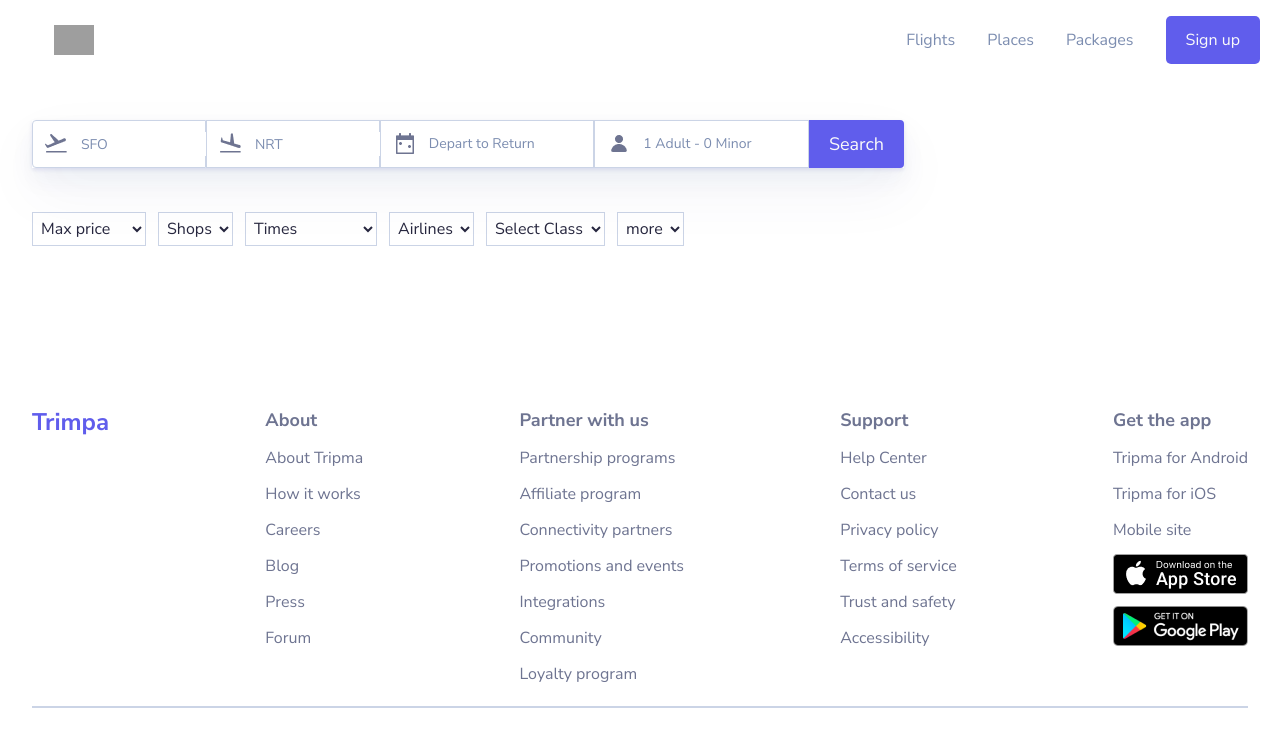
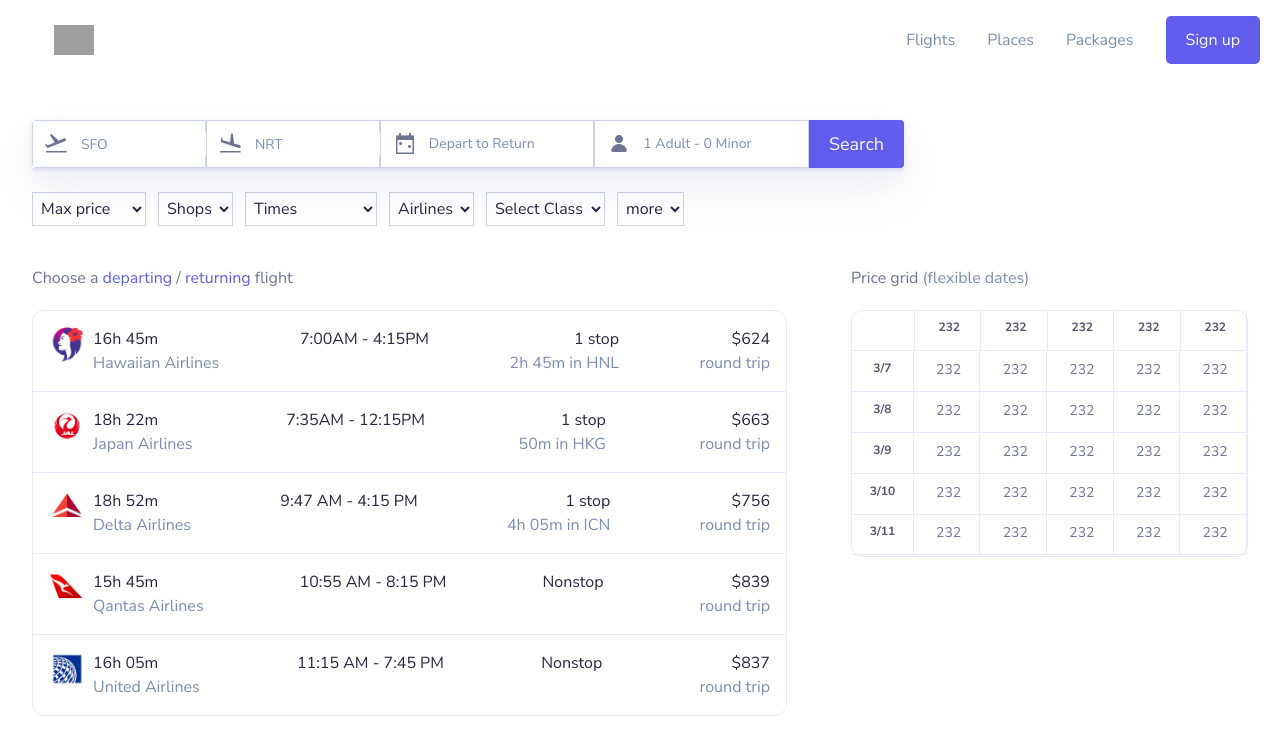
Before and after one commit to PrtHub/Tripma, a React (Vite) app: page /explore in a window 1280 px wide. Shown: the top 734 px of the page. Built offline with nearby package versions, Linux system fonts and the light colour scheme; grey boxes are pictures that could not be loaded.

Commit message:
FlightChoose updated

```diff
--- a/src/App.css
+++ b/src/App.css
@@ -63,3 +63,11 @@
    font-size: 16px;
    line-height: 24px;
 }
+
+.priceGridHead{
+  @apply w-[50px] sm:w-[65px] pt-2 h-full text-center border-r-[1px]  border-[#E9E8FC] text-[#52556F] font-bold text-xs;
+}
+
+.priceGridText{
+  @apply w-[50px] sm:w-[65px] h-full text-center border-r-[1px]  border-[#E9E8FC] p-2 text-[#6E7491] font-normal text-sm;
+}
--- a/src/assets/images/index.js
+++ b/src/assets/images/index.js
@@ -30,9 +30,11 @@ import shangai from './shangai.png'
 import maldivs from './maldivs.png'
 import mongolia from './mongolia.png'
 import morocco from './morocco.png'
+import map from './Map.png'
 
 export {
     hero,
+    map,
     morocco,
     maldivs,
     mongolia,
--- /dev/null
+++ b/src/components/FlightChoose.jsx
@@ -0,0 +1,142 @@
+import { map } from "../assets/images";
+import { delta, hawaiian, japan, quantas, united } from "../assets/logo";
+import { FlightCard } from "../container";
+
+const FlightChoose = () => {
+  return (
+    <>
+      <div className="flex lg:flex-row flex-col items-start gap-16 ">
+        <div className="w-full lg:w-[872px] h-full flex flex-col gap-5">
+          <div className="flex items-start justify-start">
+            <h1 className="text-[#6E7491] ">
+              Choose a <span className="text-[#605DEC]">departing </span>/{" "}
+              <span className="text-[#605DEC]">returning </span>flight
+            </h1>
+          </div>
+          <div className="w-full flex flex-col items-start justify-start  border-[1px] border-[#E9E8FC] rounded-xl">
+            <div className="w-full cursor-pointer border-b-[1px] border-[#E9E8FC] hover:bg-[#F6F6FE] transition-all duration-300 focus:bg-[#F6F6FE]">
+              <FlightCard
+                img={hawaiian}
+                duration="16h 45m"
+                name="Hawaiian Airlines"
+                time="7:00AM - 4:15PM"
+                stop="1 stop"
+                hnl="2h 45m in HNL"
+                price="$624"
+                trip="round trip"
+              />
+            </div>
+            <div className="w-full cursor-pointer border-b-[1px] border-[#E9E8FC]  hover:bg-[#F6F6FE] transition-all duration-300 focus:bg-[#F6F6FE]">
+              <FlightCard
+                img={japan}
+                duration="18h 22m"
+                name="Japan Airlines"
+                time="7:35AM - 12:15PM"
+                stop="1 stop"
+                hnl="50m in HKG"
+                price="$663"
+                trip="round trip"
+              />
+            </div>
+            <div className="w-full cursor-pointer border-b-[1px] border-[#E9E8FC]  hover:bg-[#F6F6FE] transition-all duration-300 focus:bg-[#F6F6FE]">
+              <FlightCard
+                img={delta}
+                duration="18h 52m"
+                name="Delta Airlines"
+                time="9:47 AM - 4:15 PM"
+                stop="1 stop"
+                hnl="4h 05m in ICN"
+                price="$756"
+                trip="round trip"
+              />
+            </div>
+            <div className="w-full cursor-pointer border-b-[1px] border-[#E9E8FC]  hover:bg-[#F6F6FE] transition-all duration-300 focus:bg-[#F6F6FE]">
+              <FlightCard
+                img={quantas}
+                duration="15h 45m"
+                name="Qantas Airlines"
+                time="10:55 AM - 8:15 PM"
+                stop="Nonstop"
+                price="$839"
+                trip="round trip"
+              />
+            </div>
+            <div className="w-full cursor-pointer  hover:bg-[#F6F6FE] transition-all duration-300 focus:bg-[#F6F6FE]">
+              <FlightCard
+                img={united}
+                duration="16h 05m"
+                name="United Airlines"
+                time="11:15 AM - 7:45 PM"
+                stop="Nonstop"
+                price="$837"
+                trip="round trip"
+              />
+            </div>
+          </div>
+          <div className="w-full">
+            <img src={map} alt="map" className="w-full h-full object-cover" />
+          </div>
+        </div>
+
+        <div className="flex flex-col ">
+          <div className="flex flex-col items-start justify-start">
+            <h1 className="text-[#7C8DB0]"><span className="text-[#6E7491]"> Price grid</span> (flexible dates)</h1>
+          </div>
+          <div className="mt-5 w-full sm:w-[397px] h-[247px] flex flex-col border-[1px] border-[#E9E8FC] rounded-xl  ">
+              <div className="w-full h-10 flex gap-1 items-cente border-b-[1px] my-auto border-[#E9E8FC]">
+                 <h2 className="w-[45px] sm:w-[65px] h-full text-center border-r-[1px]  border-[#E9E8FC]"></h2>
+                 <h2 className="priceGridHead">232</h2>
+                 <h2 className="priceGridHead">232</h2>
+                 <h2 className="priceGridHead">232</h2>
+                 <h2 className="priceGridHead">232</h2>
+                 <h2 className="priceGridHead">232</h2>
+              </div>
+              <div className="w-full h-10 flex gap-1 items-cente border-b-[1px] my-auto border-[#E9E8FC]">
+                 <h2 className="priceGridHead">3/7</h2>
+                 <h2 className="priceGridText">232</h2>
+                 <h2 className="priceGridText">232</h2>
+                 <h2 className="priceGridText">232</h2>
+                 <h2 className="priceGridText">232</h2>
+                 <h2 className="priceGridText">232</h2>
+              </div>
+              <div className="w-full h-10 flex gap-1 items-cente border-b-[1px] my-auto border-[#E9E8FC]">
+                 <h2 className="priceGridHead">3/8</h2>
+                 <h2 className="priceGridText">232</h2>
+                 <h2 className="priceGridText">232</h2>
+                 <h2 className="priceGridText">232</h2>
+                 <h2 className="priceGridText">232</h2>
+                 <h2 className="priceGridText">232</h2>
+              </div>
+              <div className="w-full h-10 flex gap-1 items-cente border-b-[1px] my-auto border-[#E9E8FC]">
+                 <h2 className="priceGridHead">3/9</h2>
+                 <h2 className="priceGridText">232</h2>
+                 <h2 className="priceGridText">232</h2>
+                 <h2 className="priceGridText">232</h2>
+                 <h2 className="priceGridText">232</h2>
+                 <h2 className="priceGridText">232</h2>
+              </div>
+              <div className="w-full h-10 flex gap-1 items-cente border-b-[1px] my-auto border-[#E9E8FC]">
+                 <h2 className="priceGridHead">3/10</h2>
+                 <h2 className="priceGridText">232</h2>
+                 <h2 className="priceGridText">232</h2>
+                 <h2 className="priceGridText">232</h2>
+                 <h2 className="priceGridText">232</h2>
+                 <h2 className="priceGridText">232</h2>
+              </div>
+              <div className="w-full h-10 flex gap-1 items-cente border-b-[1px] my-auto border-[#E9E8FC]">
+                 <h2 className="priceGridHead">3/11</h2>
+                 <h2 className="priceGridText">232</h2>
+                 <h2 className="priceGridText">232</h2>
+                 <h2 className="priceGridText">232</h2>
+                 <h2 className="priceGridText">232</h2>
+                 <h2 className="priceGridText">232</h2>
+              </div>
+
+          </div>
+        </div>
+      </div>
+    </>
+  );
+};
+
+export default FlightChoose;
--- a/src/components/SelectDetails.jsx
+++ b/src/components/SelectDetails.jsx
@@ -34,7 +34,7 @@ const SelectDetails = () => {
   return (
     <>
       <div className="w-full">
-        <div className="lg:w-[872px] w-full flex flex-col gap-10">
+        <div className="lg:w-[872px] w-full flex flex-col gap-5">
           <div className="flex w-full h-12 lg:flex-row items-center flex-col  shadowCard relative ">
             <div className="flex w-full lg:w-[173.92px] h-full justify-start items-center border-[1px] border-[#CBD4E6] p-2 lg:rounded-l-[4px]">
               <img src={departure} alt="departure" />
@@ -143,7 +143,7 @@ const SelectDetails = () => {
 
           {/* Select section */}
 
-          <div className="flex flex-wrap items-center  justify-start gap-3 mt-44 lg:mt-1 ">
+          <div className="flex flex-wrap items-center  justify-start gap-3 mt-48 lg:mt-1 ">
             <select
               name="price"
               id="max-price"
@@ -164,9 +164,6 @@ const SelectDetails = () => {
               <option value="shops" className="">
                 Shops
               </option>
-              {/* <option value="$100-300$">$100-300$</option>
-            <option value="$300-600$">$300-600$</option>
-            <option value="$600-1000$">$600-1000$</option> */}
             </select>
             <select
               name="times"
@@ -189,7 +186,7 @@ const SelectDetails = () => {
                 Airlines
               </option>
               <option value="Japan">Japan</option>
-              <otion value="Hawai">Hawai</otion>
+              <potion value="Hawai">Hawai</potion>
               <option value="Dubai">Dubai</option>
             </select>
             <select
@@ -212,9 +209,6 @@ const SelectDetails = () => {
               <option value="max-price" className="">
                 more
               </option>
-              {/* <option value="$100-300$">$100-300$</option>
-            <option value="$300-600$">$300-600$</option>
-            <option value="$600-1000$">$600-1000$</option> */}
             </select>
           </div>
         </div>
--- a/src/components/index.js
+++ b/src/components/index.js
@@ -4,6 +4,7 @@ import Hero from "./Hero";
 import FlightDeals from "./FlightDeals";
 import Testimonials from "./Testimonials";
 import SelectDetails from "./SelectDetails";
+import FlightChoose from "./FlightChoose";
 
 
 export {
@@ -12,5 +13,6 @@ export {
     Hero,
     FlightDeals,
     SelectDetails,
-    Testimonials
+    Testimonials,
+    FlightChoose
 }
--- /dev/null
+++ b/src/container/FlightCard.jsx
@@ -0,0 +1,32 @@
+/* eslint-disable react/prop-types */
+
+
+
+const FlightCard = ({ img, duration, name, time, stop, trip, price, hnl}) => {
+  return (
+    <>
+     <div className="w-full flex flex-row items-start justify-between gap-7 p-4 ">
+         <div className="flex items-start gap-2">
+            <img src={img} alt="hawaiian" className="w-6 h-6 sm:w-9 sm:h-9 object-contain" />
+            <div className="flex flex-col items-start justify-start">
+             <h2 className="text-[#27273F] font-normal text-xs  md:text-base">{duration}</h2>
+             <p className="text-[#7C8DB0] font-normal text-xs   md:text-base">{name}</p>
+            </div>
+         </div>
+         <div className="flex items-start justify-start">
+            <p className="text-[#27273F] font-normal text-xs  md:text-base">{time}</p>
+         </div>
+         <div className="flex flex-col  items-center sm:items-end justify-start">
+         <p className="text-[#27273F] font-normal text-xs   md:text-base">{stop}</p>
+         <p className="text-[#7C8DB0] font-normal text-xs   md:text-base">{hnl}</p>
+         </div>
+         <div className="flex flex-col items-center sm:items-end justify-start">
+         <p className="text-[#27273F] font-normal text-xs  md:text-base">{price}</p>
+         <p className="text-[#7C8DB0] font-normal text-xs   md:text-base">{trip}</p>
+         </div>
+     </div>
+    </>
+  )
+}
+
+export default FlightCard
--- a/src/container/index.js
+++ b/src/container/index.js
@@ -1,7 +1,9 @@
 import FlightDealsCard from "./FlightDealsCard";
 import Signin from "./Signin";
+import FlightCard from "./FlightCard";
 
 export {
     FlightDealsCard,
+    FlightCard,
     Signin
 }
--- a/src/pages/FlightExplore.jsx
+++ b/src/pages/FlightExplore.jsx
@@ -1,4 +1,4 @@
-import { SelectDetails } from "../components"
+import { FlightChoose, SelectDetails } from "../components"
 
 
 const FlightExplore = () => {
@@ -8,6 +8,9 @@ const FlightExplore = () => {
         <div className="mt-10">
          <SelectDetails/>
         </div>
+        <div className="mt-10">
+          <FlightChoose/>
+        </div>
     </div>
     </>
   )
```
Also changed, not shown: src/assets/images/Map.png (added).
